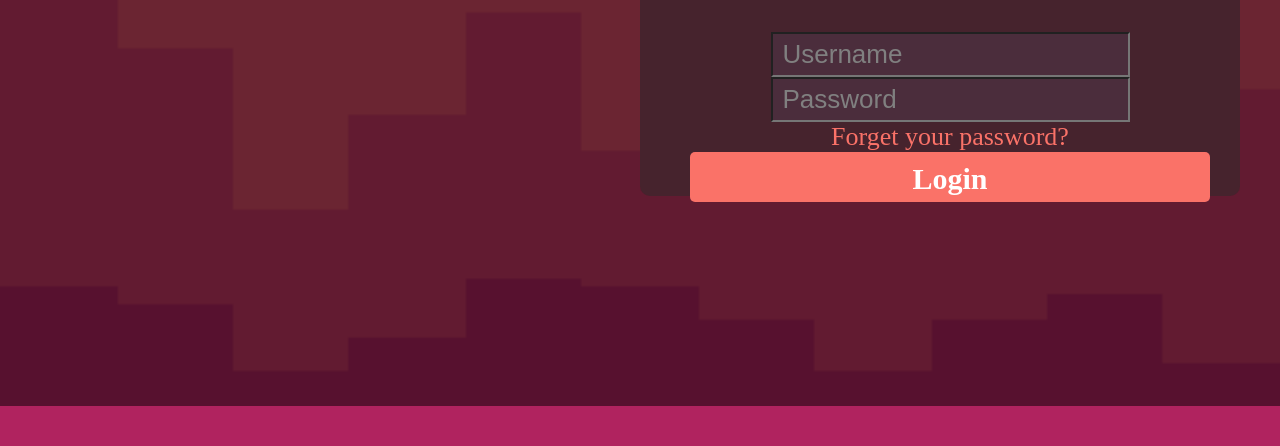
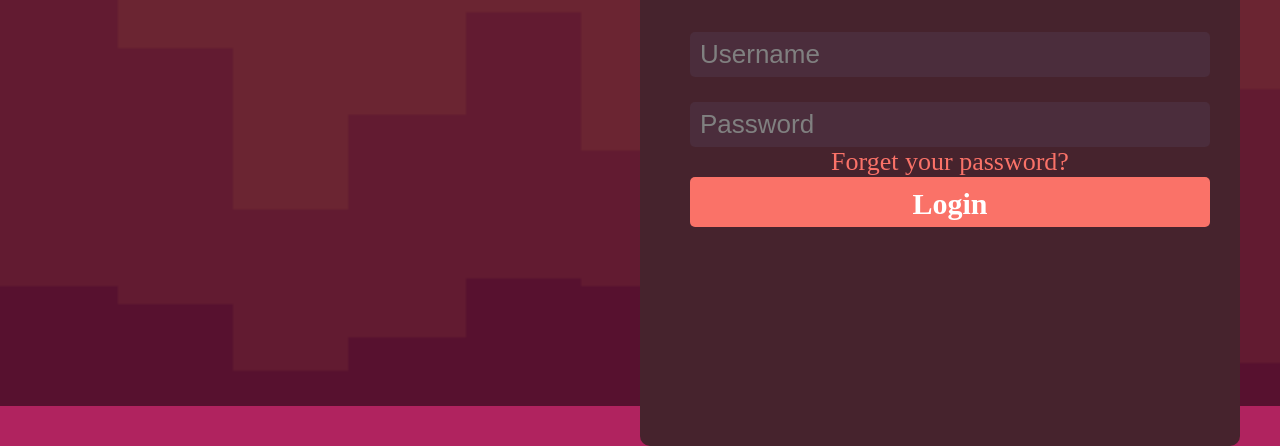
Before and after one commit to Sivananthi22/Login, a plain HTML site: page index.html in a window 1280 px wide. Shown: the part 394-840 px from the top of the page. Before the commit the page ends 800 px from the top, so only its background shows below. Drawn offline with Linux system fonts and the light colour scheme.

Commit message:
second version

```diff
--- a/index.css
+++ b/index.css
@@ -41,9 +41,10 @@ body::after{
     position:absolute;
     z-index: 1;
     width: 90%;
+    height: 100vh;
     max-width: 600px;
     margin: 0;
-    padding:10px;
+    padding:20px;
     border-radius: 5px;
     background: var(--quinary_color);
     backdrop-filter: blur(10px);
@@ -62,7 +63,8 @@ body::after{
 .form{
     width: 100%;
     margin: 10px;
-    display: ;
+    display: flex;
+    flex-direction: column;
     gap: 10px;
 }
 .form > :is(input,button){
@@ -78,12 +80,12 @@ form > input{
     font-family: Arial,sans-serif;
     font-size: 26px;
     padding: 10px ;
-    /* margin-top: 25px;
+    margin-top: 25px;
     border-radius: 5px;
     border:none ;
-    /* width: 100%; */
+    width: 100%;
     height: 45px;
-    box-sizing: border-box; */
+    box-sizing: border-box;
 }
 form > input::placeholder{
     color: var(--quatnery_color);
```
